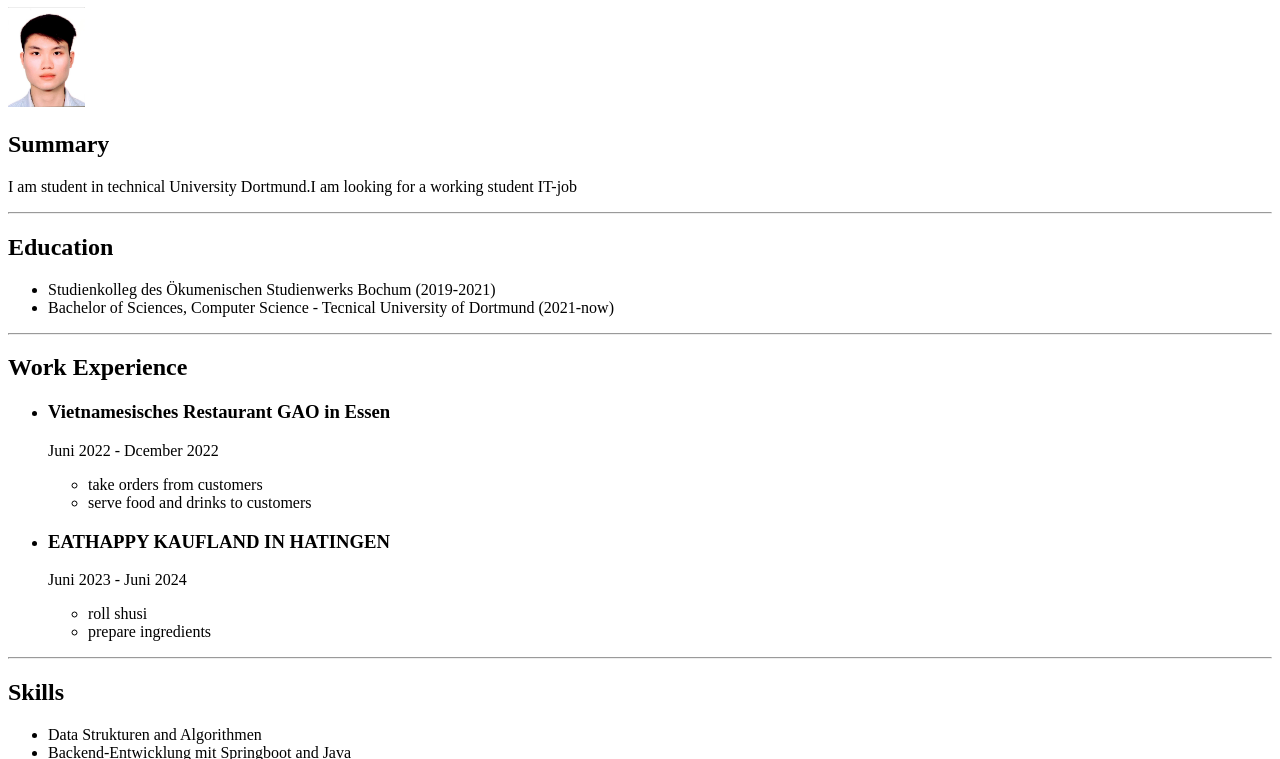
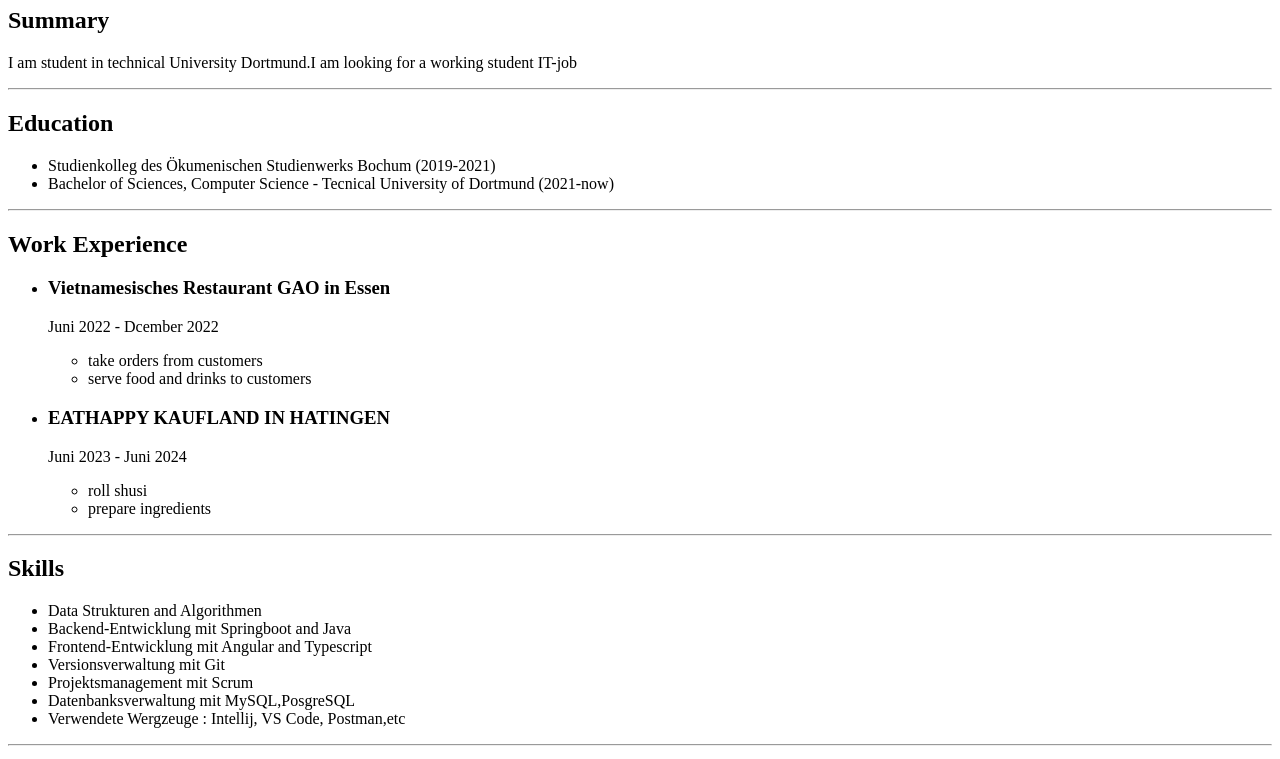
Before and after one commit to HoangLongVu12/MyWebResume, a plain HTML site: page index.html in a window 1280 px wide. Shown: the part 73-832 px from the top of the page. Drawn offline with Linux system fonts and the light colour scheme.

Commit message:
delete my image

```diff
--- a/index.html
+++ b/index.html
@@ -9,7 +9,6 @@
 
 <body>
   <h1>Hoang Long Vu</h1>
-  <img src="../assets/images/Foto.png" alt="profile image of me" height="100">
 
   <h2>Summary</h2>
   <p>I am student in technical University Dortmund.I am looking for a working student IT-job</p>
```
